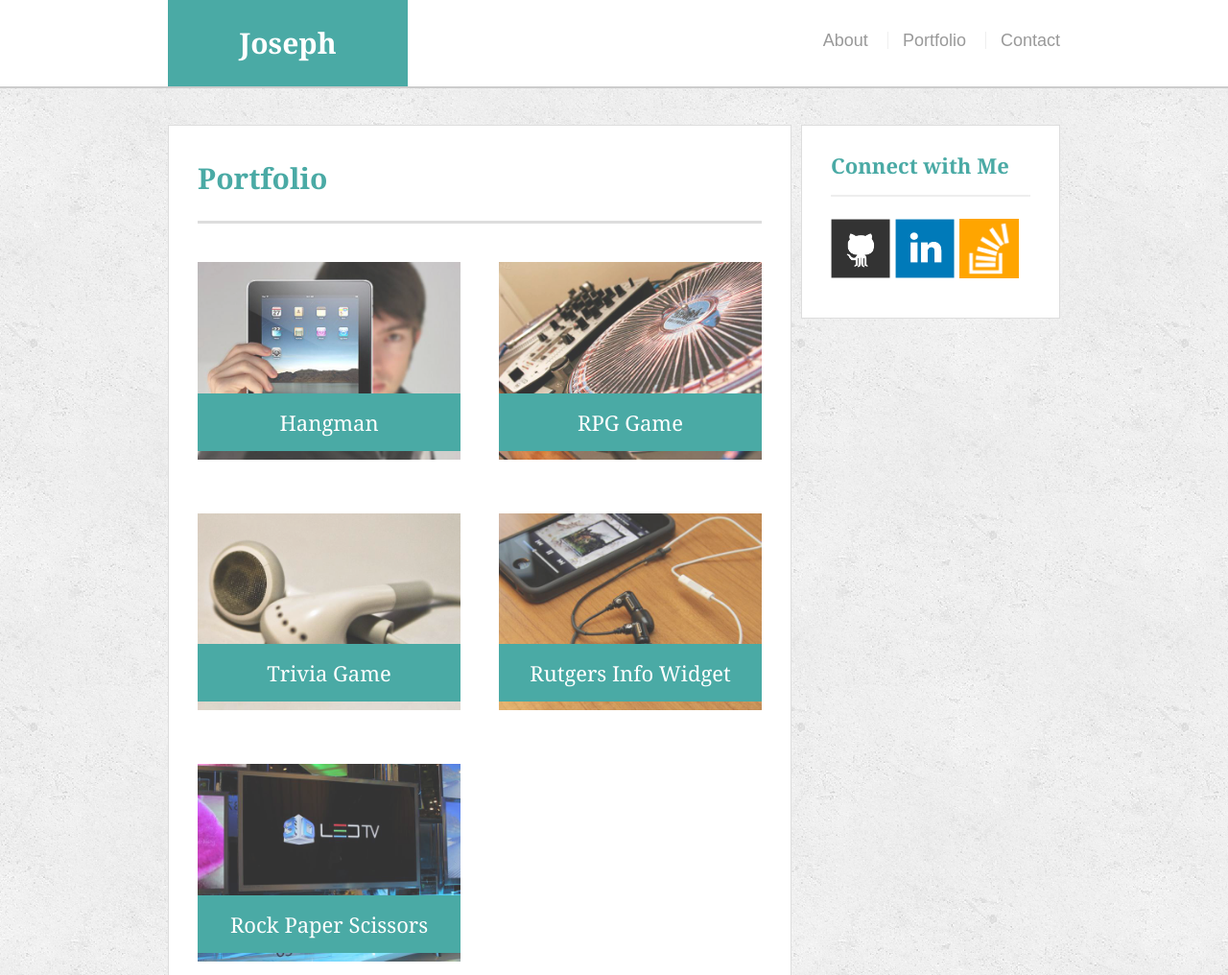
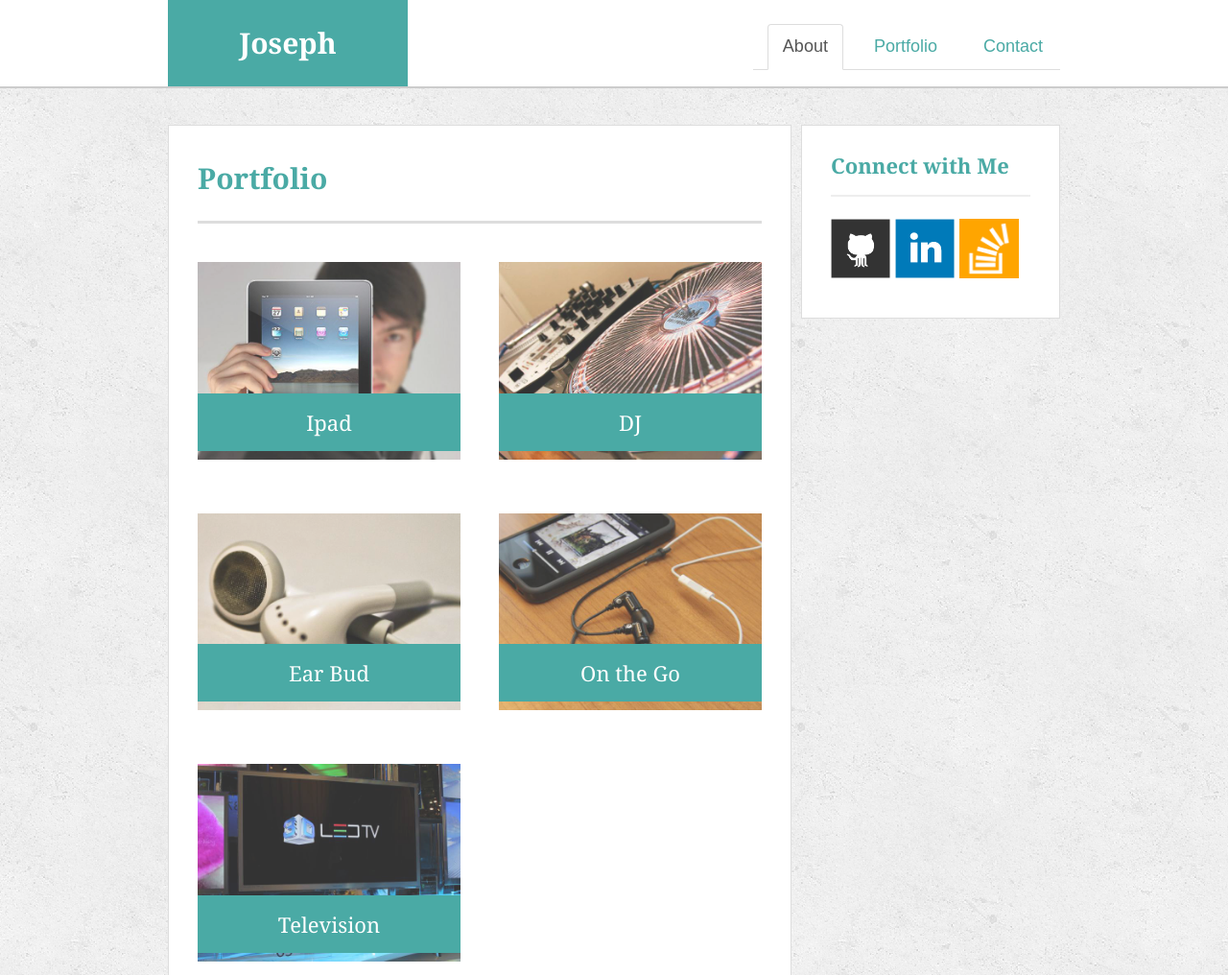
Before and after one commit to jcalabrese091/Bootstrap-Portfolio, a plain HTML site: page portfolio.html in a window 1280 px wide. Shown: the top 1016 px of the page at 96% size. Drawn offline with nearby package versions, Linux system fonts and the light colour scheme.

Commit message:
bootstrap update

```diff
--- a/assets/css/style.css
+++ b/assets/css/style.css
@@ -76,10 +76,10 @@ h3 {
   text-decoration: none;
   background: #4aaaa5;
 }
-
 nav {
   float: right;
   margin-top: 25px;
+  color: #4aaaa5;
 }
 
 nav a {
@@ -87,13 +87,14 @@ nav a {
   padding-left: 15px;
   margin-left: 15px;
   line-height: 18px;
-  color: #999;
+  color: #4aaaaf;
   text-decoration: none;
   border-left: 1px solid #efefef;
 }
 
 nav a:first-child {
   border-left: 0 none;
+  color: #4aaaa5;
 }
 
 /* footer */
@@ -260,3 +261,9 @@ img {
     width: 100%;
     height: auto;
 }
+* {
+    box-sizing: border-box;
+}
+header{
+  position: static;
+}
--- a/portfolio.html
+++ b/portfolio.html
@@ -16,9 +16,12 @@
     <div class="container">
       <a href="index.html" id="logo">Joseph Calabrese</a>
       <nav>
-        <a href="index.html">About</a>
-        <a href="portfolio.html">Portfolio</a>
-        <a href="contact.html">Contact</a>
+
+        <ul class="nav nav-tabs">
+          <li role="presentation" class="active"><a href=index.html>About</a></li>
+        <li role="presentation"><a href="portfolio.html">Portfolio</a></li>
+        <li role="presentation"><a href="contact.html">Contact</a></li>
+      </ul>
       </nav>
     </div>
   </header>
@@ -30,27 +33,27 @@
       <div class="work">
         <img src="assets/images/technics-q-c-640-480-1.jpg" alt="hangman">
 
-        <h3>Hangman</h3>
+        <h3>Ipad</h3>
       </div>
       <div class="work">
         <img src="assets/images/technics-q-c-640-480-2.jpg" alt="RPG Game">
 
-        <h3>RPG Game</h3>
+        <h3>DJ</h3>
       </div>
       <div class="work">
         <img src="assets/images/technics-q-c-640-480-5.jpg" alt="Trivia Game">
 
-        <h3>Trivia Game</h3>
+        <h3>Ear Bud</h3>
       </div>
       <div class="work">
         <img src="assets/images/technics-q-c-640-480-7.jpg" alt="Rutgers Info Widget">
 
-        <h3>Rutgers Info Widget</h3>
+        <h3>On the Go</h3>
       </div>
       <div class="work">
         <img src="assets/images/technics-q-c-640-480-9.jpg" alt="Rock Paper Scissors">
 
-        <h3>Rock Paper Scissors</h3>
+        <h3>Television</h3>
       </div>
 
     </section>
```
Also changed, not shown: contact.html (+5 -3 lines), index.html (+5 -3 lines).
